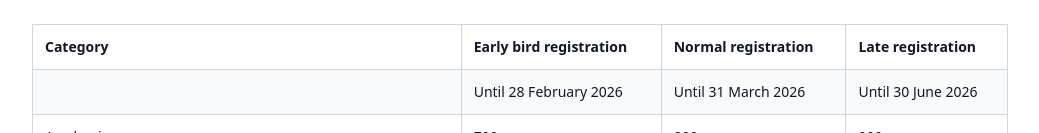
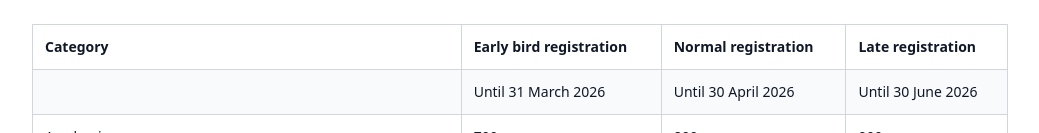
Before and after one commit to Abhijith-Suresh2283/nanoportugal, a React (Vite) app: page /registration in a window 1280 px wide. Shown: the part 667-800 px from the top of the page, without its empty margins (120-1159 px from the left). Built offline with nearby package versions, Linux system fonts and the light colour scheme.

Commit message:
Update Registration.jsx

```diff
--- a/src/components/Registration.jsx
+++ b/src/components/Registration.jsx
@@ -71,8 +71,8 @@ export default function RegistrationPage() {
                 </tr>
                 <tr className="border-b border-gray-300 bg-gray-50">
                   <th className="text-left p-3 font-normal border-r border-gray-300 text-sm"></th>
-                  <th className="text-left p-3 font-normal border-r border-gray-300 text-sm">Until 28 February 2026</th>
                   <th className="text-left p-3 font-normal border-r border-gray-300 text-sm">Until 31 March 2026</th>
+                  <th className="text-left p-3 font-normal border-r border-gray-300 text-sm">Until 30 April 2026</th>
                   <th className="text-left p-3 font-normal text-sm">Until 30 June 2026</th>
                 </tr>
               </thead>
```
